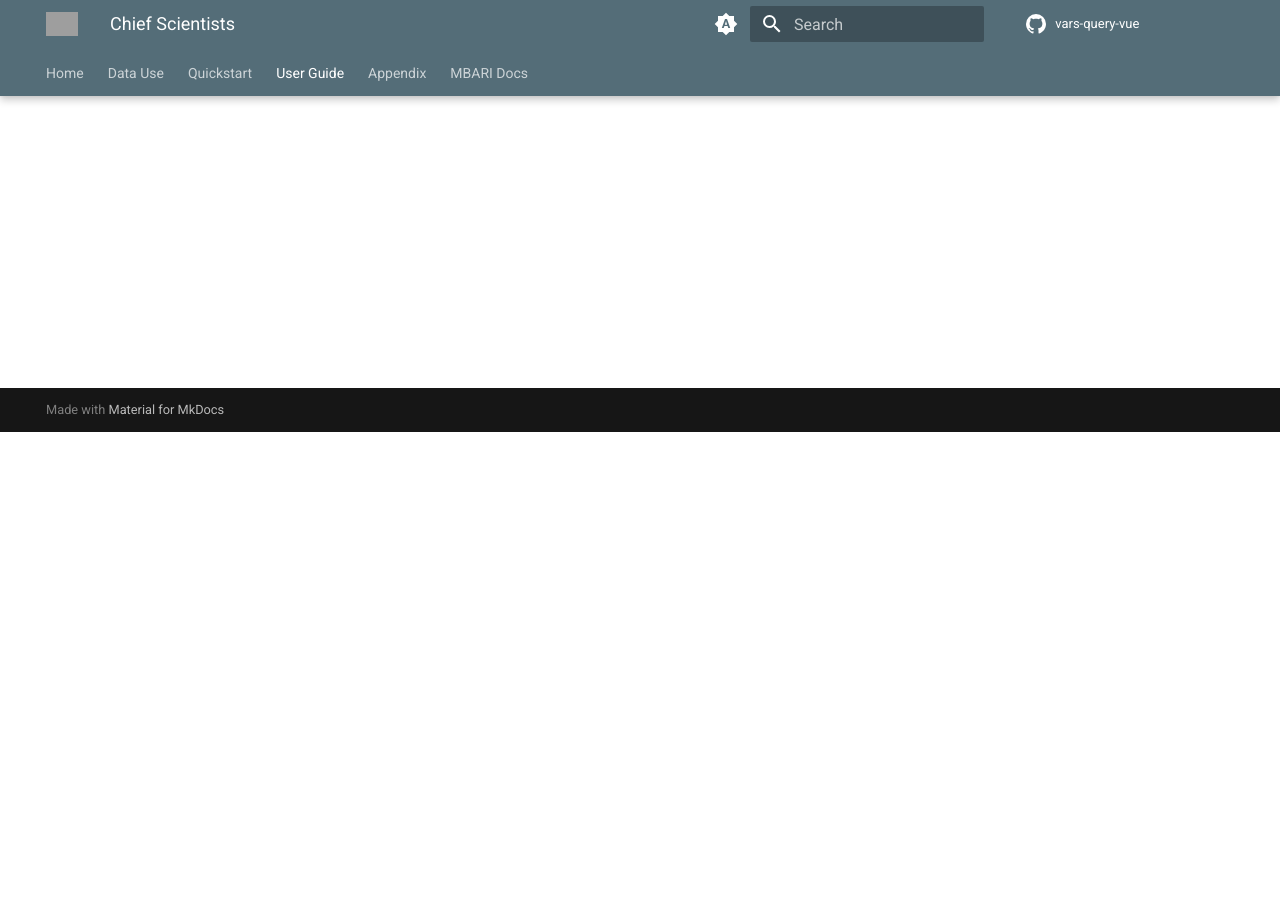
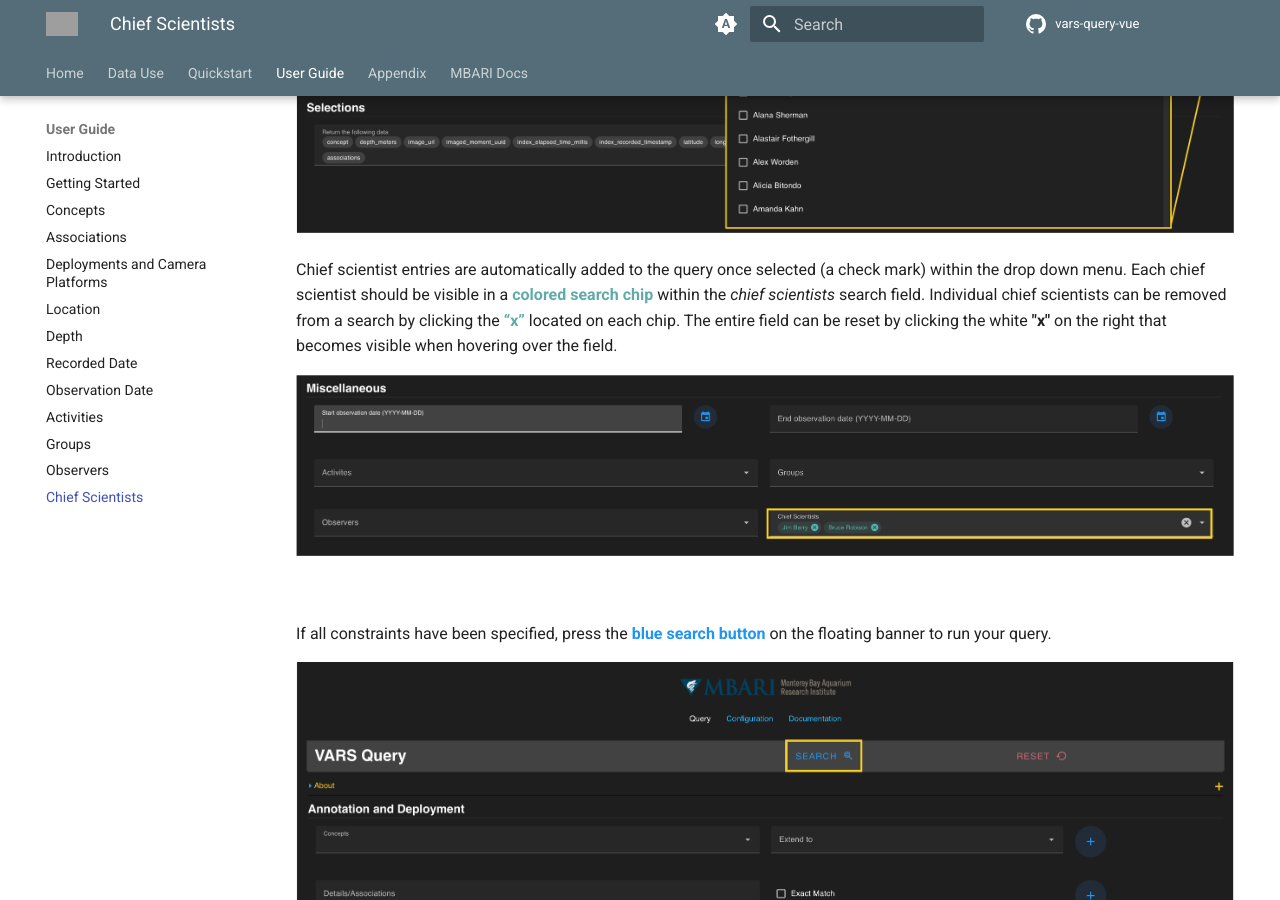
Before and after one commit to mbari-org/vars-query-vue, an MkDocs documentation site: the page built from docs/doc_12_chief_scientists.md, in a window 1280 px wide and 900 px high, scrolled down 468 px. Built offline with MkDocs 1.6.1 and Material for MkDocs 9.7.7, drawn with Linux system fonts in a browser that asks for light colours; comment, search, counter and statistics services are not loaded; before the commit the page ends 900 px from its top, so only the background shows below that; grey boxes are pictures that could not be loaded.

Commit message:
add chief scientists

```diff
--- a/docs/doc_12_chief_scientists.md
+++ b/docs/doc_12_chief_scientists.md
@@ -1 +1,13 @@
 A *chief scientist* can be selected to constrain your search for dives led by a particular scientist (e.g. Jim Barry).  Chief scientists can be selected from a drop-down menu of MBARI scientists and their collaborators.
+
+![Configuration](assets/images/chief_scientist.png)
+
+Chief scientist entries are automatically added to the query once selected (a check mark) within the drop down menu. Each chief scientist should be visible in a <span style="color:#60aaa8;">**colored search chip**</span> within the *chief scientists* search field. Individual chief scientists can be removed from a search by clicking the <span style="color:#60aaa8;">**“x”**</span> located on each chip.  The entire field can be reset by clicking the white **"x"** on the right that becomes visible when hovering over the field.
+
+![Configuration](assets/images/chief_scientist_example.png)
+
+<br>
+
+If all constraints have been specified, press the <span style="color:#2095f2;">**blue search button**</span> on the floating banner to run your query.
+
+![Configuration](assets/images/search_button.png)
```
Also changed, not shown: docs/doc_04_add_deployments_cameraplatform.md (+9 -7 lines), docs/doc_05_locations.md (+1 -1 lines), docs/doc_09_activities.md (+1 -1 lines), docs/assets/images/chief_scientist.png (added), docs/assets/images/chief_scientist_example.png (added).
